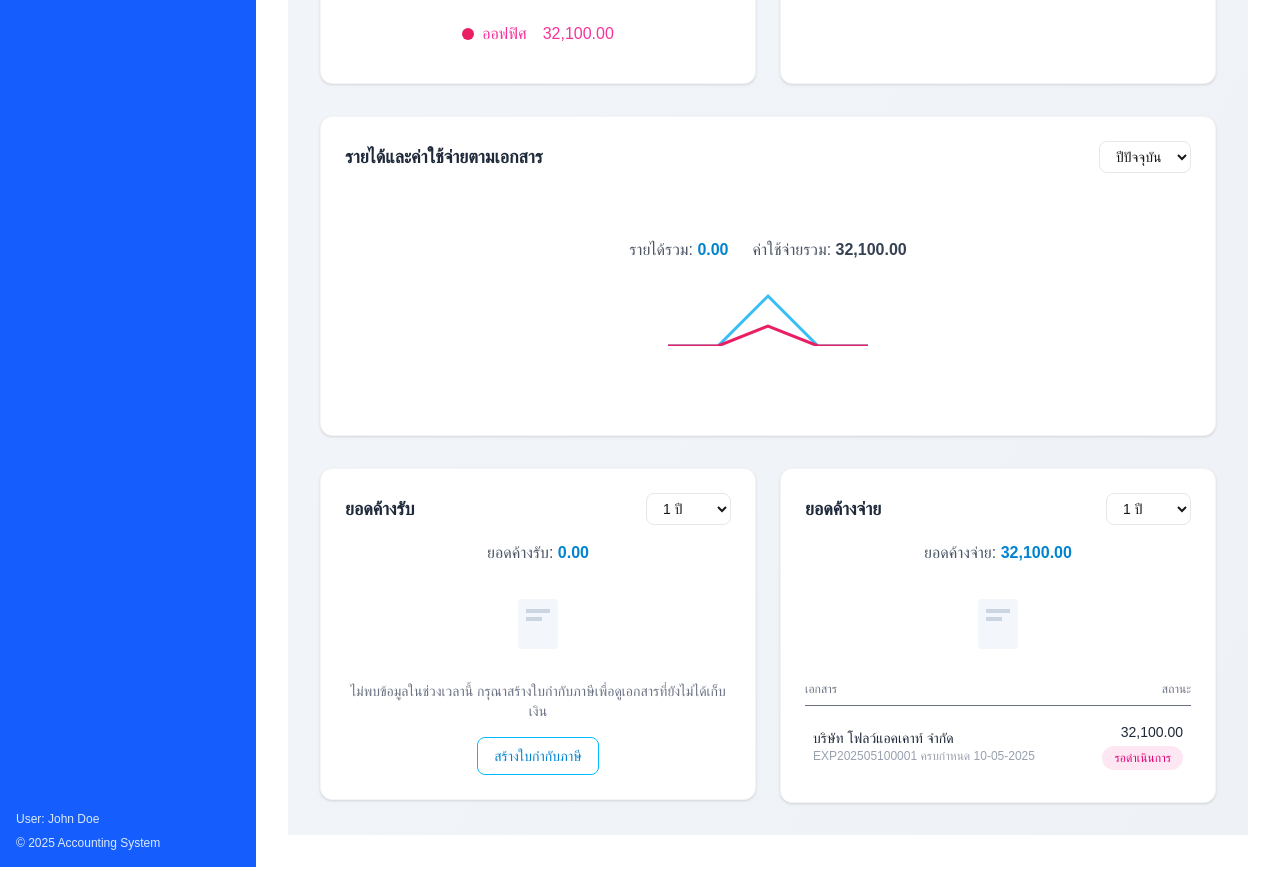
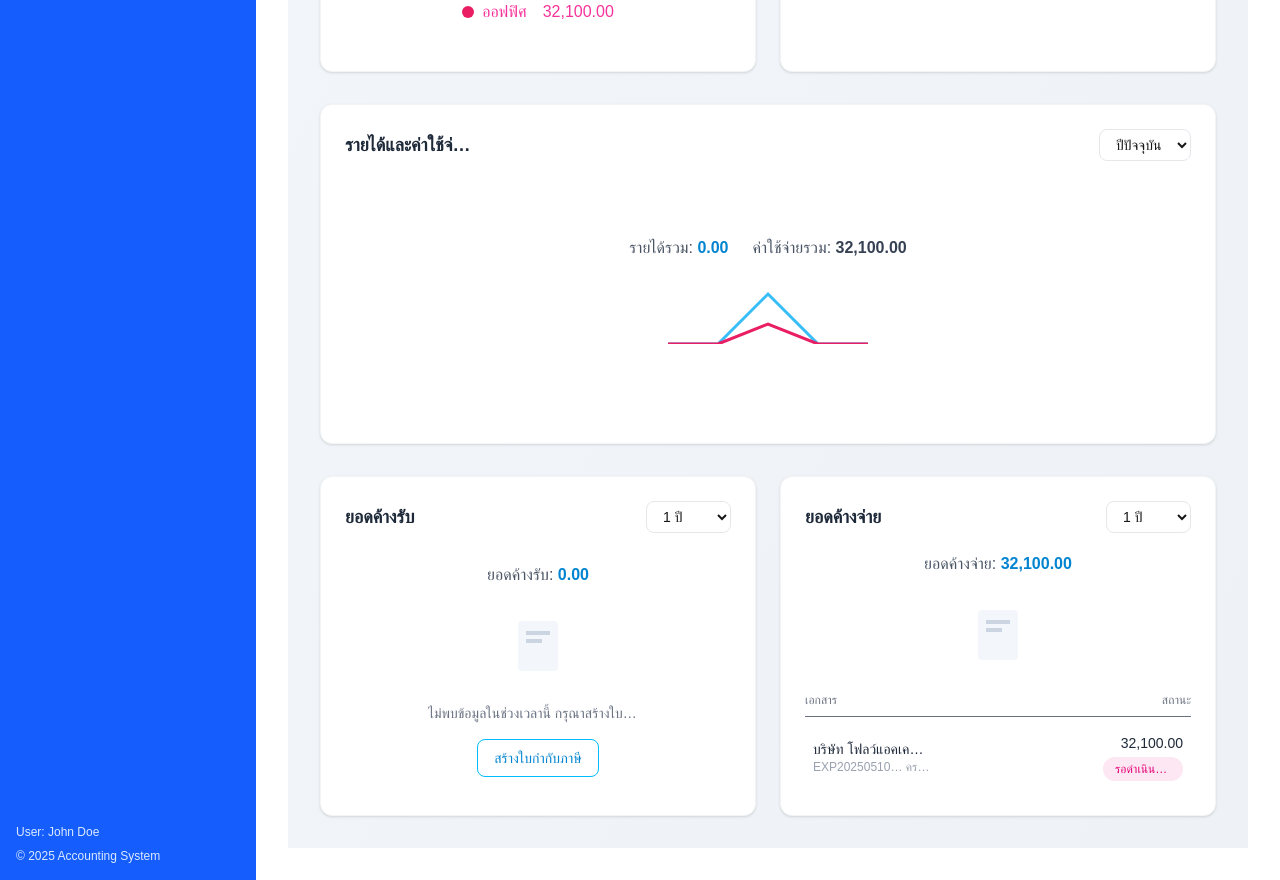
Before and after one commit to BlackOceanX/accounting-system-frontend, a Next.js app: page / in a window 1280 px wide. Shown: the part 796-1676 px from the top of the page. Built offline with nearby package versions, Linux system fonts and the light colour scheme.

Commit message:
Enhance DashboardCard component with text truncation and shortening functionality. Implement a shorten function to limit text length for titles, links, and document details, improving UI readability. Adjust layout to accommodate new text handling, ensuring a cleaner presentation of information.

```diff
--- a/src/components/DashboardCard.tsx
+++ b/src/components/DashboardCard.tsx
@@ -42,13 +42,16 @@ const Chart = ({ type, color }: { type: string; color?: string }) => {
 export function DashboardCard({ card }: DashboardCardProps) {
   const [selected, setSelected] = useState(card.filter[0]);
 
+  // ฟังก์ชันย่อข้อความ
+  const shorten = (text: string, max: number) => text.length > max ? text.slice(0, max - 1) + '…' : text;
+
   return (
-    <div className="bg-white rounded-xl shadow-sm hover:shadow-md transition-all duration-300 p-6 flex flex-col gap-4 min-h-[320px] border border-gray-100">
+    <div className="bg-white rounded-xl shadow-sm hover:shadow-md transition-all duration-300 p-6 flex flex-col gap-4 min-h-[340px] h-[340px] border border-gray-100">
       <div className="flex items-center justify-between">
-        <div className="font-semibold text-lg flex gap-2 items-center text-gray-800">
-          {card.title}
+        <div className="font-semibold text-lg flex gap-2 items-center text-gray-800 truncate max-w-[60%]">
+          <span title={card.title}>{shorten(card.title, 18)}</span>
           {card.link && (
-            <a href="#" className="text-sky-600 text-xs hover:text-sky-700 transition-colors duration-200 underline ml-2 whitespace-nowrap">{card.link}</a>
+            <a href="#" className="text-sky-600 text-xs hover:text-sky-700 transition-colors duration-200 underline ml-2 whitespace-nowrap truncate max-w-[100px]" title={card.link}>{shorten(card.link, 18)}</a>
           )}
         </div>
         <select
@@ -90,12 +93,12 @@ export function DashboardCard({ card }: DashboardCardProps) {
             {card.docList.map((doc) => (
               <div key={doc.code} className="flex justify-between items-center py-2 text-sm hover:bg-gray-50 rounded-lg px-2 transition-colors duration-200">
                 <div>
-                  <div className="font-medium text-gray-800">{doc.name}</div>
-                  <div className="text-xs text-gray-400">{doc.code} ครบกำหนด {doc.due}</div>
+                  <div className="font-medium text-gray-800 truncate max-w-[120px]" title={doc.name}>{shorten(doc.name, 18)}</div>
+                  <div className="text-xs text-gray-400 truncate max-w-[120px]" title={doc.code + ' ครบกำหนด ' + doc.due}>{shorten(doc.code, 12)} ครบกำหนด {doc.due}</div>
                 </div>
                 <div className="flex flex-col items-end">
                   <span className="font-medium text-gray-800">{doc.amount}</span>
-                  <span className="text-xs bg-pink-100 text-pink-600 rounded-full px-3 py-1 mt-1">{doc.status}</span>
+                  <span className="text-xs bg-pink-100 text-pink-600 rounded-full px-3 py-1 mt-1 truncate max-w-[80px]" title={doc.status}>{shorten(doc.status, 10)}</span>
                 </div>
               </div>
             ))}
@@ -103,8 +106,8 @@ export function DashboardCard({ card }: DashboardCardProps) {
         )}
         {/* Empty state */}
         {card.emptyText && !card.docList && (
-          <div className="text-center text-gray-500 text-sm mt-2">
-            {card.emptyText}
+          <div className="text-center text-gray-500 text-sm mt-2 truncate max-w-[220px] mx-auto" title={card.emptyText}>
+            {shorten(card.emptyText, 40)}
           </div>
         )}
         {/* Button */}
```
